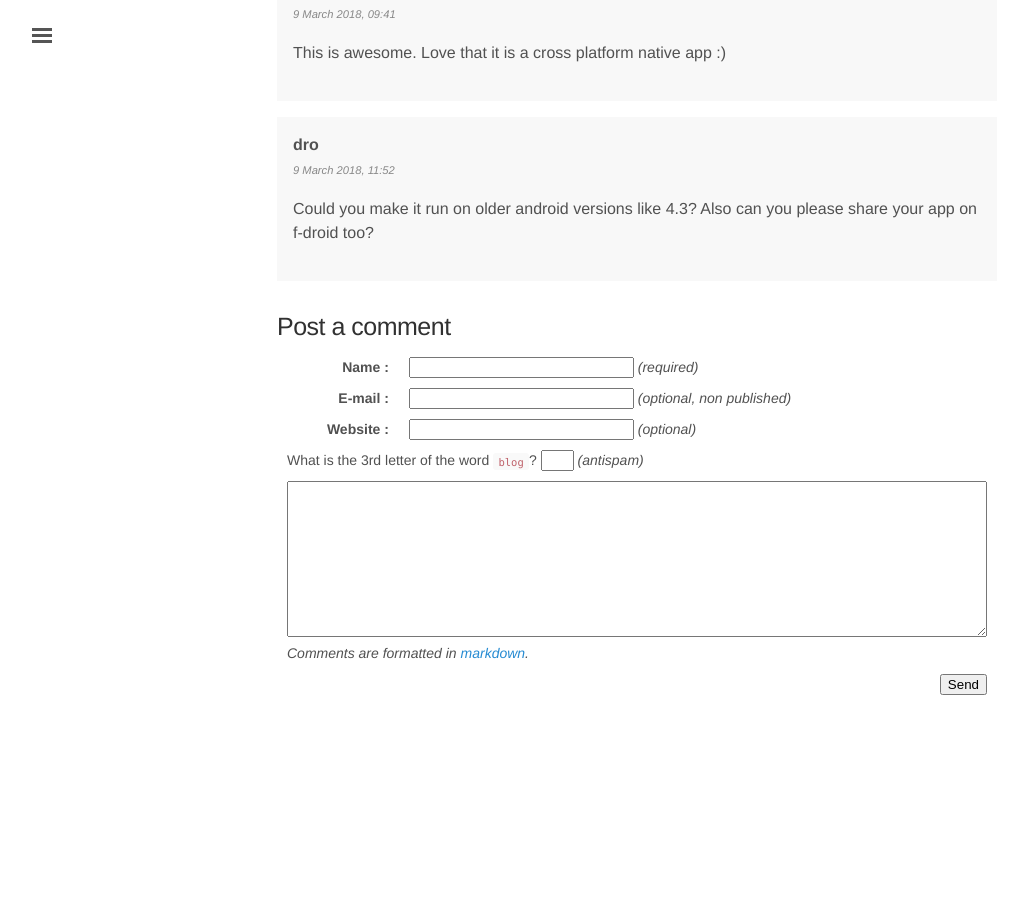
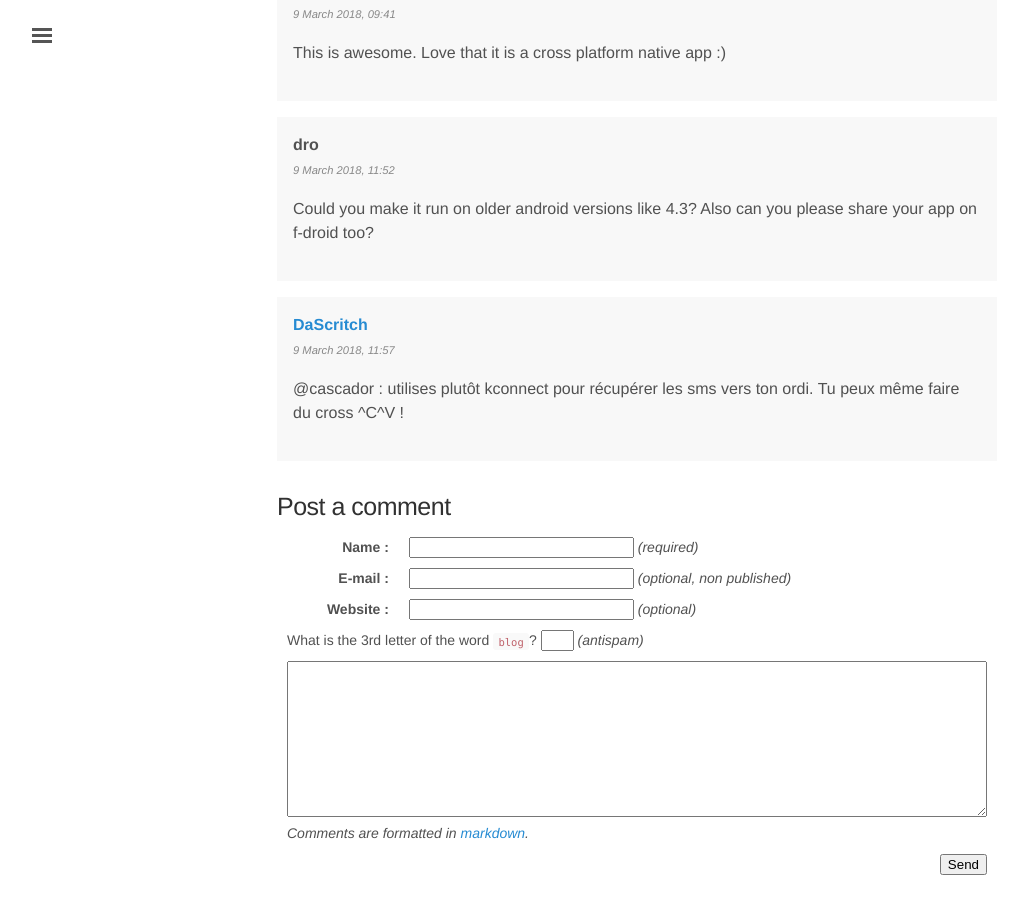
Before and after one commit to rom1v/blog.rom1v.com, a Jekyll site: the page built from _posts/2018-03-08-introducing-scrcpy.md, in a window 1280 px wide and 900 px high, scrolled down 10889 px. Shown: the whole window, without its empty margins (3-1021 px from the left). Built offline with Jekyll 4.4.1, drawn with Linux system fonts in a browser that asks for light colours; before the commit the page ends 11609 px from its top, so only the background shows below that.

Commit message:
Public comment 8 for scrcpy

```diff
--- a/_data/comments-2018-03-introducing-scrcpy.yaml
+++ b/_data/comments-2018-03-introducing-scrcpy.yaml
@@ -65,3 +65,10 @@
   contents: |
     Could you make it run on older android versions like 4.3? Also can you
     please share your app on f-droid too?
+- id: 8
+  author: DaScritch
+  author-url: https://dascritch.net
+  date: 2018-03-09 11:57:36+01:00
+  contents: |
+    @cascador : utilises plutôt kconnect pour récupérer les sms vers ton ordi.
+    Tu peux même faire du cross ^C^V !
```
